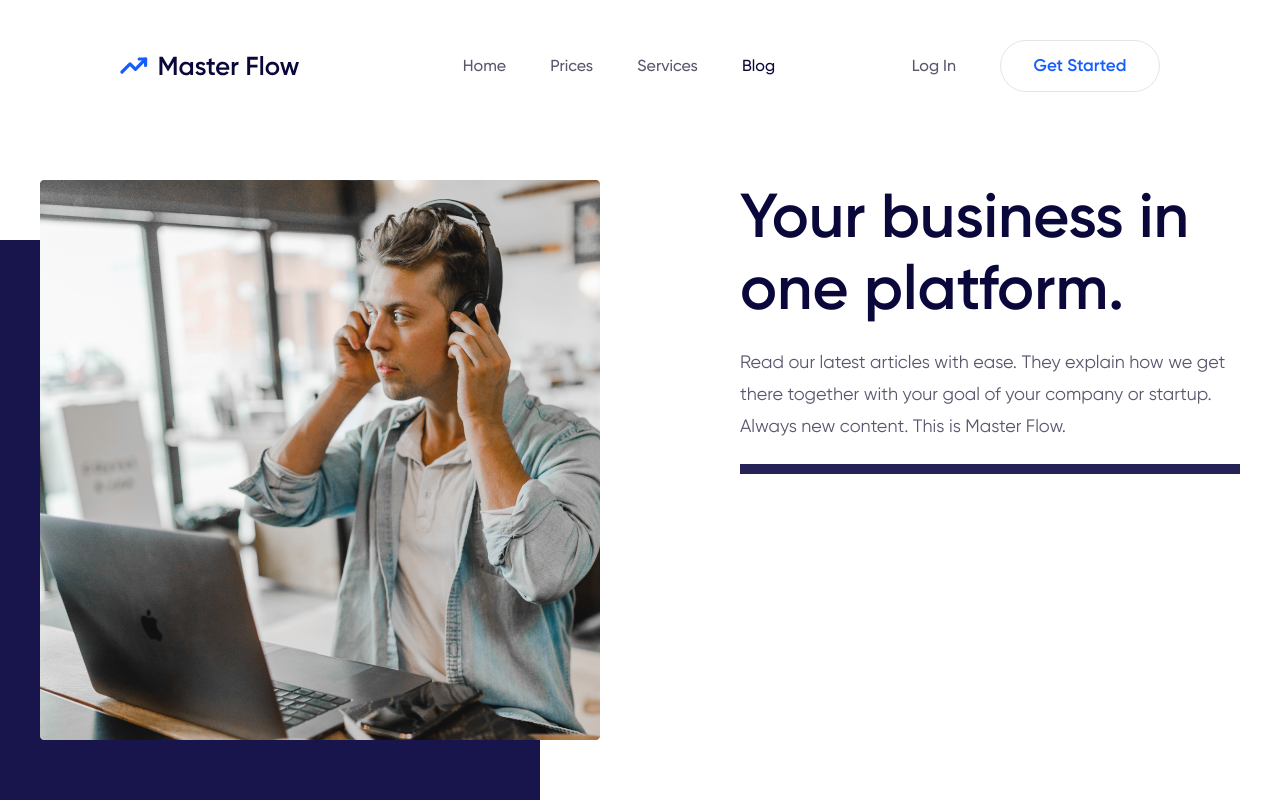
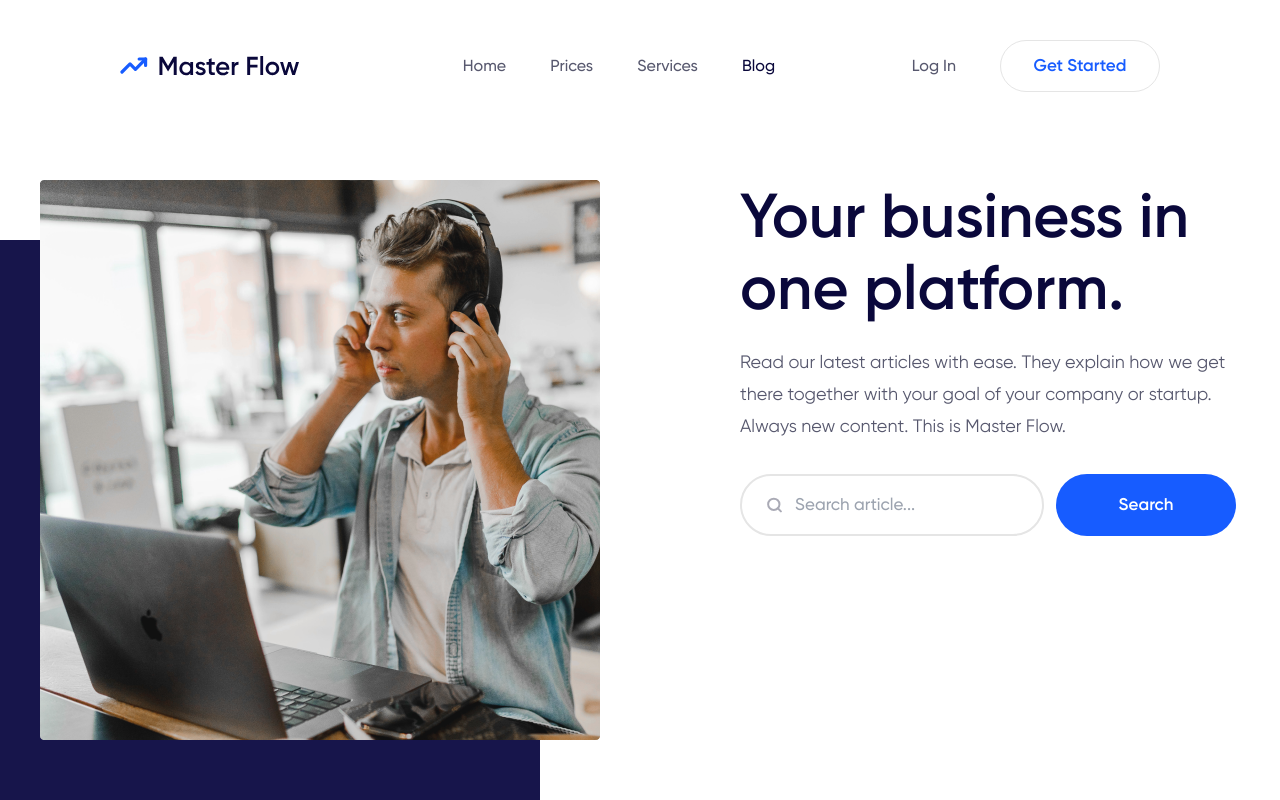
Before and after one commit to Slavinto/master-flow, a Next.js app: page /blog in a window 1280 px wide. Shown: the top 800 px of the page. Built offline with nearby package versions, Linux system fonts and the light colour scheme; no server answers.

Commit message:
Searchform starter server action added component layout complete

```diff
--- a/src/components/platform.tsx
+++ b/src/components/platform.tsx
@@ -1,4 +1,5 @@
 import Image from "next/image";
+import Search from "./search";
 
 const Platform = () => {
     return (
@@ -20,7 +21,9 @@ const Platform = () => {
                     there together with your goal of your company or startup.
                     Always new content. This is Master Flow.
                 </p>
-                <div className='pt-2.5 w-full bg-canvas-darker-blue'></div>
+                <div className='pt-2.5 w-full'>
+                    <Search />
+                </div>
             </article>
         </section>
     );
--- /dev/null
+++ b/src/components/search.tsx
@@ -0,0 +1,35 @@
+"use client";
+
+import { useState } from "react";
+import { Button } from ".";
+import { handleSearchSubmit } from "@/utils";
+import Image from "next/image";
+
+const Search = () => {
+    const [query, setQuery] = useState("");
+    return (
+        <form action={handleSearchSubmit} className='flex gap-3'>
+            <div className='flex gap-3 rounded-full w-full border-[2px] border-stroke-gray px-6 max-w-[304px]'>
+                <Image
+                    src={"/static/assets/icons/search.svg"}
+                    alt='magnifier icon'
+                    width={17}
+                    height={17}
+                />
+                <input
+                    className='outline-none text-dark font-medium text-[17px]'
+                    placeholder='Search article...'
+                    onChange={(e) => setQuery(e.target.value)}
+                    value={query}
+                />
+            </div>
+            <input
+                type='submit'
+                value='Search'
+                className='btn-primary-rounded border-0'
+            />
+        </form>
+    );
+};
+
+export default Search;
--- a/src/types/component-types.ts
+++ b/src/types/component-types.ts
@@ -1,9 +1,9 @@
 import { FC } from "react";
 
 export type ButtonProps = {
+    title: string;
+    type?: "button" | "link" | "submit";
     classNames: string;
-    title: string;
-    type?: "button" | "link";
 };
 
 export type ButtonComponent = FC<ButtonProps>;
--- /dev/null
+++ b/src/utils/handle-search-submit.ts
@@ -0,0 +1,5 @@
+"use server";
+
+export const handleSearchSubmit = async () => {
+    console.log("handling submit");
+};
--- /dev/null
+++ b/src/utils/index.ts
@@ -0,0 +1 @@
+export * from "./handle-search-submit";
```
Also changed, not shown: public/static/assets/icons/search.svg (added).
